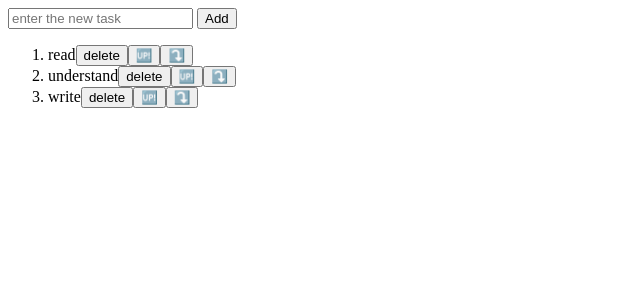
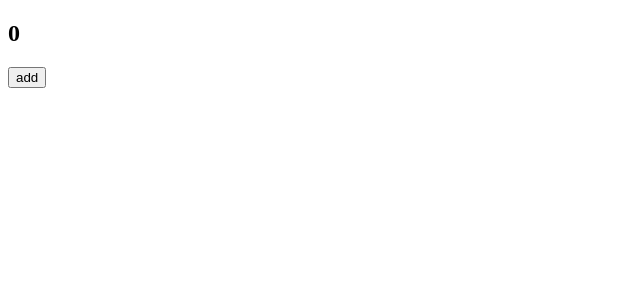
Before and after one commit to Vishwanath-B-M/react, a React (Vite) app: page / in a window 1280 px wide. Shown: the top 300 px of the page, without its empty margins (0-640 px from the left). Built offline with nearby package versions, Linux system fonts and the light colour scheme.

Commit message:
add my changes

```diff
--- a/src/App.jsx
+++ b/src/App.jsx
@@ -1,4 +1,4 @@
-import MyComponent from './todoapp.jsx';
+import MyComponent from './useeffect.jsx';
 
 function App(){
   return (
--- /dev/null
+++ b/src/useeffect.jsx
@@ -0,0 +1,17 @@
+import React, {useEffect, useState} from 'react';
+function MyComponent(){
+    const [count,addcount]=useState(0)
+    //const (title())=useEffect()
+    function Count(){
+        addcount(count=>count+1)
+    }
+    useEffect(()=>{
+        document.title=`count:${count}`
+    },(0))
+
+    return(<>
+     <h2>{count}</h2>
+     <button onClick={Count}> add</button>
+    </>)
+}
+export default MyComponent
```
